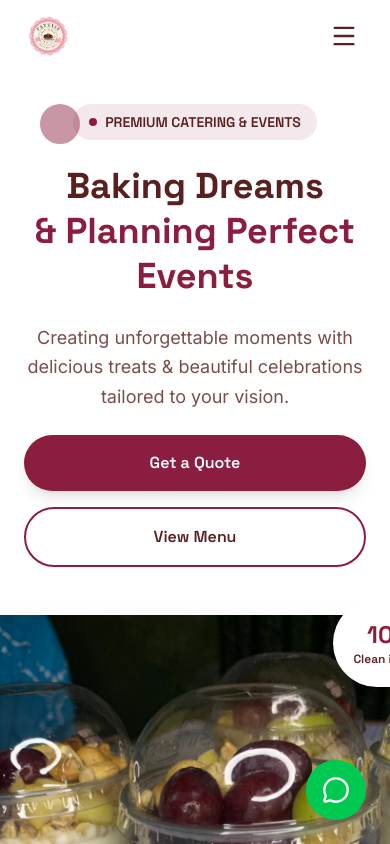
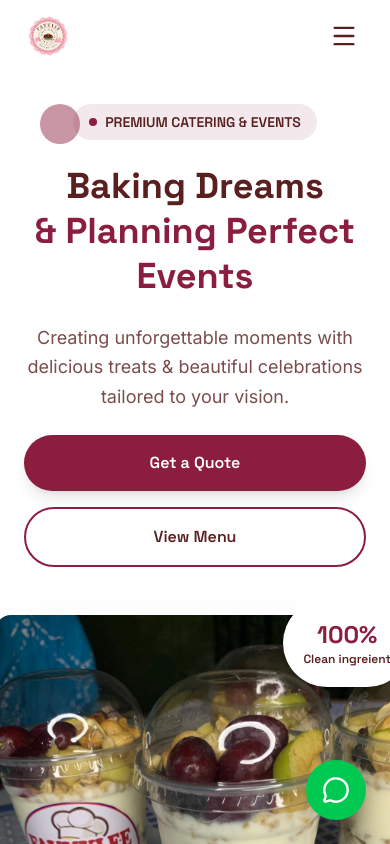
Before and after one commit to fabusuyi-deborah/Favvylee-bakes-and-events, a Next.js app: page / in a window 390 px wide. Shown: the top 844 px of the page. Built offline with nearby package versions, Linux system fonts and the light colour scheme.

Commit message:
removed redundant code, added customized whatsapp msg

```diff
--- a/app/gallery/page.tsx
+++ b/app/gallery/page.tsx
@@ -1,7 +1,6 @@
 import GalleryHero from '@/components/gallery/GalleryHero';
 import GallerySection from '@/components/gallery/GallerySection';
 import { galleryData } from '@/components/data/FullGalleryData';
-import { MessageCircle } from 'lucide-react';
 
 export default function GalleryPage() {
   return (
@@ -16,17 +15,6 @@ export default function GalleryPage() {
           images={section.images}
         />
       ))}
-
-
-      {/* Floating WhatsApp Contact Button */}
-      <a
-        href="https://wa.me/234XXXXXXXXXX"
-        target="_blank"
-        rel="noopener noreferrer"
-        className="fixed bottom-6 right-6 bg-green-500 text-white p-4 rounded-full shadow-lg hover:bg-green-600 transition z-50"
-      >
-        <MessageCircle size={28} />
-      </a>
 
       {/* Bottom CTA */}
       <section className="py-20 px-6 text-center font-space-grotesk">
--- a/app/layout.tsx
+++ b/app/layout.tsx
@@ -4,6 +4,8 @@ import AOSInit from "@/components/AOSInit";
 import Navbar from "@/components/layout/Navbar";
 
 import Footer from '@/components/layout/Footer';
+import { MessageCircle } from "lucide-react";
+import { createWhatsAppLink } from "@/components/data/whatsapp";
 
 import { Space_Grotesk, Inter } from "next/font/google";
 
@@ -34,6 +36,12 @@ export default function RootLayout({
 }: {
   children: React.ReactNode;
 }) {
+
+    const phoneNumber = '2348012345678';
+    const defaultMessage = `Hello Favvylee Bakes & Events! I'm interested in ordering: `;
+
+    const whatsappLink = createWhatsAppLink(phoneNumber, defaultMessage);
+
     return (
       <html lang="en">
         <body
@@ -43,7 +51,16 @@ export default function RootLayout({
           <Navbar />
           <main>{children}</main>
           <Footer />
+
+          <a
+            href={whatsappLink}
+            target="_blank"
+            rel="noopener noreferrer"
+            className="fixed bottom-6 right-6 bg-green-500 text-white p-4 rounded-full shadow-lg hover:bg-green-600 transition z-50"
+          >
+            <MessageCircle size={28} />
+          </a>
         </body>
       </html>
     );
-}
+};
--- a/app/menu/page.tsx
+++ b/app/menu/page.tsx
@@ -2,7 +2,6 @@ import MenuHero from '../../components/menu/MenuHero';
 import MenuCategory from '../../components/menu/MenuCategory';
 import { menuData } from '../../components/data/MenuData';
 import MenuTabs from '../../components/menu/MenuTabs';
-import { MessageCircle } from "lucide-react";
 
 export default function MenuPage() {
   return (
@@ -39,15 +38,6 @@ export default function MenuPage() {
         >
           Order on WhatsApp
         </a>
-
-        <a
-        href="https://wa.me/234XXXXXXXXXX"
-        target="_blank"
-        rel="noopener noreferrer"
-        className="fixed bottom-6 right-6 bg-green-500 text-white p-4 rounded-full shadow-lg hover:bg-green-600 transition z-50"
-      >
-        <MessageCircle size={28} />
-      </a>
       </section>
     </main>
   );
--- a/app/page.tsx
+++ b/app/page.tsx
@@ -4,7 +4,6 @@ import ServiceCategories from "@/components/home/ServiceCategories";
 import WhyChooseUs from "@/components/home/WhyChooseUs";
 import FeaturedGallery from "@/components/home/FeaturedGallery";
 import CTASection from "@/components/home/CTASection";
-import { MessageCircle } from "lucide-react";
 
 export default function HomePage() {
   return (
@@ -16,14 +15,7 @@ export default function HomePage() {
       <CTASection />
 
       {/* Floating WhatsApp Contact Button */}
-      <a
-        href="https://wa.me/234XXXXXXXXXX"
-        target="_blank"
-        rel="noopener noreferrer"
-        className="fixed bottom-6 right-6 bg-green-500 text-white p-4 rounded-full shadow-lg hover:bg-green-600 transition z-50"
-      >
-        <MessageCircle size={28} />
-      </a>
+
     </div>
   );
 }
--- /dev/null
+++ b/components/data/whatsapp.ts
@@ -0,0 +1,6 @@
+export const createWhatsAppLink = (phoneNumber: string, message: string): string => {
+  const cleanNumber = phoneNumber.replace(/[^0-9]/g, '');
+  const encodedMessage = encodeURIComponent(message);
+
+  return `https://wa.me/${cleanNumber}?text=${encodedMessage}`;
+};
--- a/components/home/HeroSection.tsx
+++ b/components/home/HeroSection.tsx
@@ -61,9 +61,9 @@ export default function HeroSection() {
         </div>
 
         {/* Image Section */}
-        <div data-aos="fade-left" className="md:w-1/2 flex justify-center relative">
+        <div data-aos="zoom-in" className="md:w-1/2 flex justify-center relative">
           <div className="relative">
-            <div className="relative w-125 h-125">
+            <div className="relative w-100 h-100">
               {slides.map((slide, index) => (
                 <div
                   key={index}
--- a/components/layout/Navbar.tsx
+++ b/components/layout/Navbar.tsx
@@ -5,6 +5,7 @@ import { Menu, X, ShoppingBag } from "lucide-react";
 import Image from "next/image";
 import Link from "next/link";
 import { usePathname } from "next/navigation";
+import { createWhatsAppLink } from "../data/whatsapp";
 
 export default function Navbar() {
   const [isMenuOpen, setIsMenuOpen] = useState(false);
@@ -33,6 +34,11 @@ export default function Navbar() {
       document.body.style.overflow = "unset";
     };
   }, [isMenuOpen]);
+
+    const phoneNumber = '2348012345678';
+    const defaultMessage = `Hello Favvylee Bakes & Events! I'm interested in ordering: `;
+
+    const whatsappLink = createWhatsAppLink(phoneNumber, defaultMessage);
 
   return (
     <>
@@ -83,7 +89,7 @@ export default function Navbar() {
           {/* Desktop CTA */}
           <div className="hidden lg:flex items-center gap-3 ">
             <Link
-              href="https://wa.me/234XXXXXXXXXX"
+              href= {whatsappLink}
               target="_blank"
               rel="noopener noreferrer"
               className="flex items-center gap-2 bg-primary rounded-full px-7 py-3 text-[15px] font-bold text-white transition-all hover:bg-secondary uppercase tracking-wide"
@@ -147,7 +153,7 @@ export default function Navbar() {
           {/* Sticky Mobile CTA */}
           <div className="mt-4 shrink-0">
             <Link
-              href="https://wa.me/234XXXXXXXXXX"
+              href= {whatsappLink}
               target="_blank"
               rel="noopener noreferrer"
               onClick={() => setIsMenuOpen(false)}
```
Lines whose indentation alone changed are shown as unchanged.
